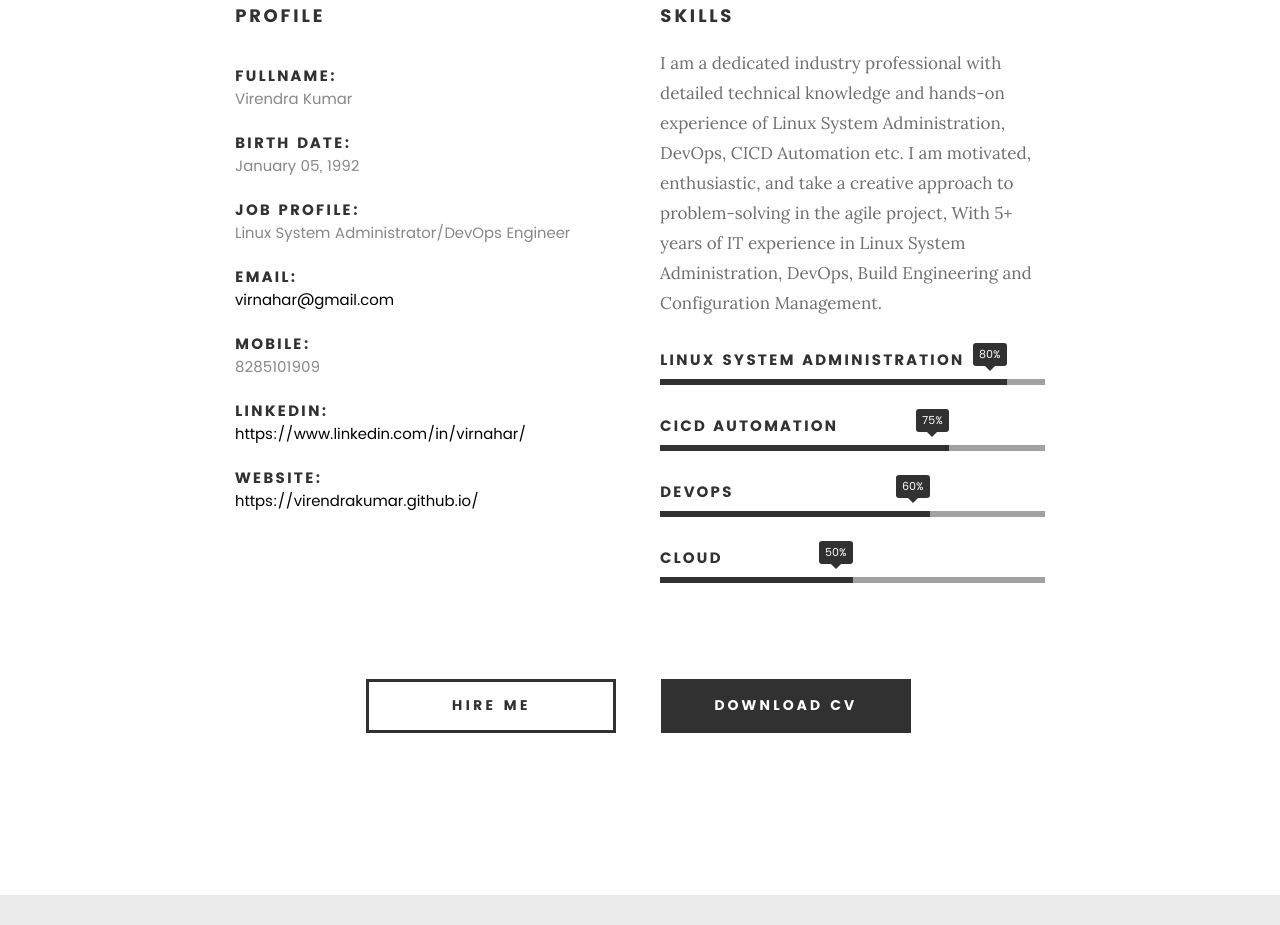
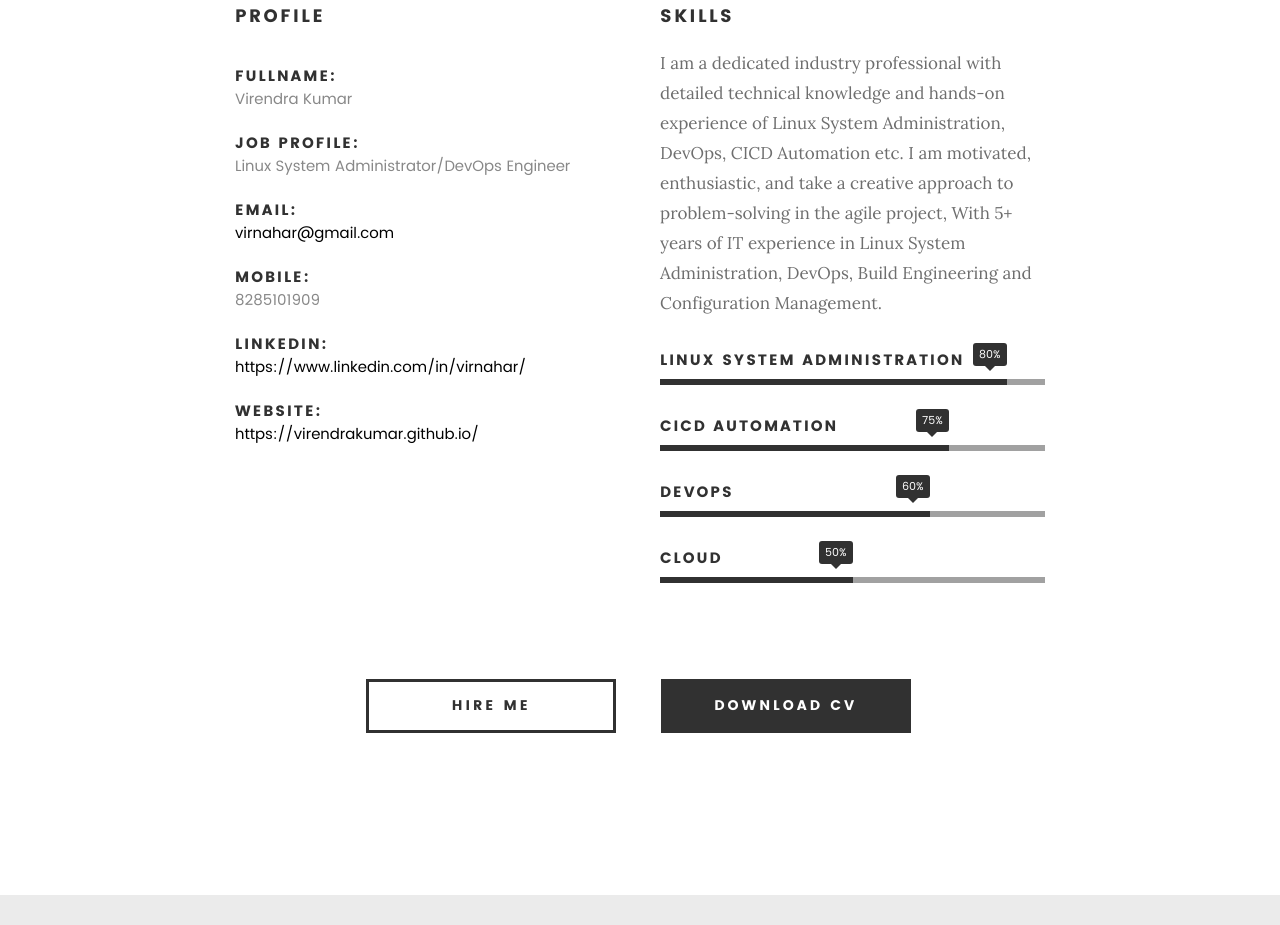
Before and after one commit to guddukhan1987/virnahar.github.io, a plain HTML site: page index.html in a window 1280 px wide. Shown: the part 1240-2165 px from the top of the page. Drawn offline with Linux system fonts and the light colour scheme; files whose address does not match are found by name.

Commit message:
DOB Changes

```diff
--- a/index.html
+++ b/index.html
@@ -134,10 +134,7 @@
 						<strong>Fullname:</strong>
 						<span>Virendra Kumar</span>
 					</li>
-					<li>
-						<strong>Birth Date:</strong>
-						<span>January 05, 1992</span>
-					</li>
+
 					<li>
 						<strong>Job Profile:</strong>
 						<span>Linux System Administrator/DevOps Engineer</span>
```
